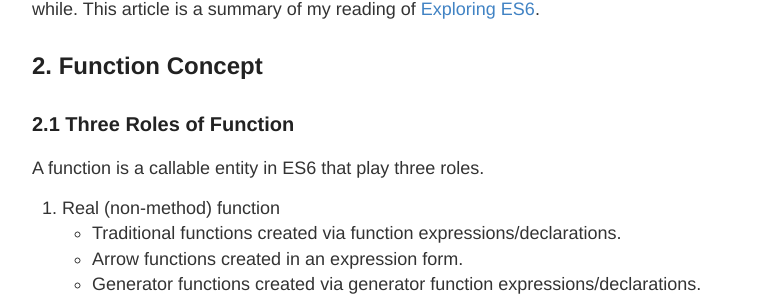
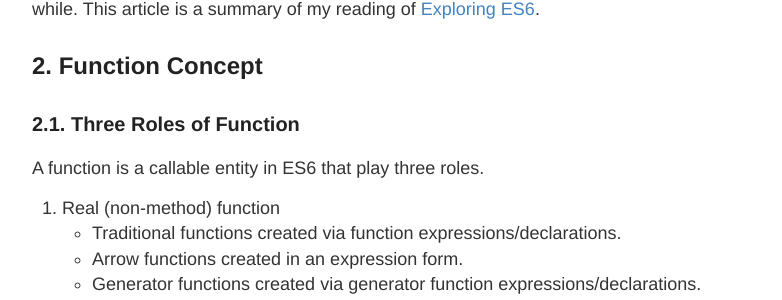
Before and after one commit to YingLiu4203/old-dev-blog, a Jekyll site: the page built from _posts/2016-11-27-javascript-function-and-class.md, in a window 1280 px wide and 900 px high. Shown: the part 321-621 px from the top of the window, without its empty margins (248-1030 px from the left). Built offline with Jekyll 4.4.1, drawn with Linux system fonts in a browser that asks for light colours; comment, search, counter and statistics services are not loaded.

Commit message:
fix header

```diff
--- a/_posts/2016-11-27-javascript-function-and-class.md
+++ b/_posts/2016-11-27-javascript-function-and-class.md
@@ -12,7 +12,7 @@ The ES6 `Function`, `Class` and object inheritance are things that confused me f
 
 ## 2. Function Concept
 
-### 2.1 Three Roles of Function
+### 2.1. Three Roles of Function
 A function is a callable entity in ES6 that play three roles.
 
 1. Real (non-method) function
```
